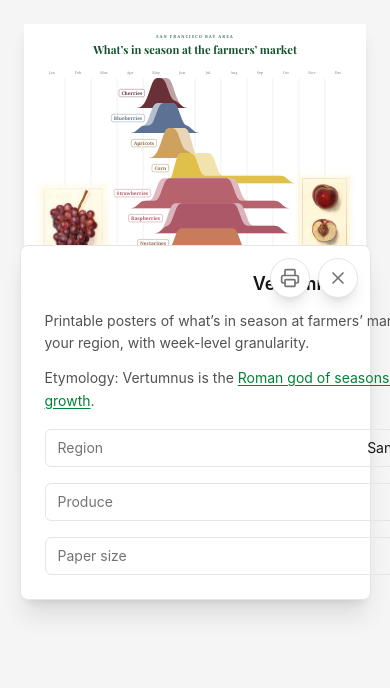
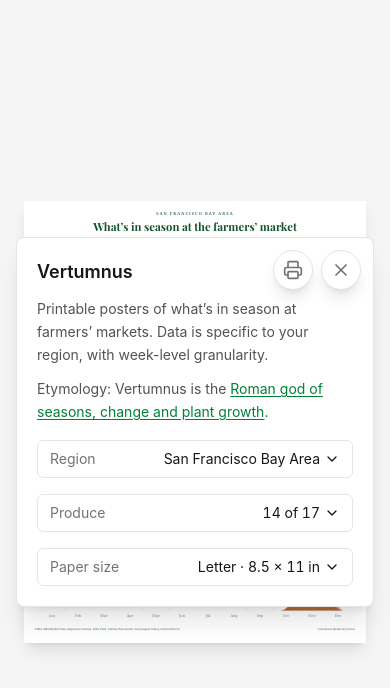
Before and after one commit to perspectivezoom/vertumnus, a React (Vite) app: page / in a window 390 px wide. Shown: the top 688 px of the page. Built offline with nearby package versions, Linux system fonts and the light colour scheme.

Commit message:
mobile responsiveness pass

```diff
--- a/src/components/poster/Banner.tsx
+++ b/src/components/poster/Banner.tsx
@@ -30,7 +30,7 @@ export function Banner() {
   return (
     <div
       data-screen-only
-      className="pointer-events-none fixed inset-0 flex items-center justify-center p-6"
+      className="pointer-events-none fixed inset-0 flex items-center justify-center p-4 sm:p-6"
     >
       <AnimatePresence initial={false}>
         {hideBanner ? (
@@ -62,7 +62,9 @@ export function Banner() {
             key="card"
             layoutId="banner"
             transition={{ layout: boxMorph }}
-            className="pointer-events-auto relative max-w-[90vw] rounded-lg border border-neutral-200 bg-white p-6 shadow-xl"
+            // Bounded by its parent and scrollable inside that: a phone held sideways is
+            // shorter than this card, and clipped controls would be unreachable.
+            className="pointer-events-auto relative max-h-full max-w-full overflow-y-auto overscroll-contain rounded-lg border border-neutral-200 bg-white p-5 shadow-xl sm:max-w-[90vw] sm:p-6"
           >
             <div className="absolute top-3 right-3 flex items-center gap-2">
               <PrintButton />
@@ -93,14 +95,23 @@ function PrintButton() {
   );
 }
 
-/** Lays out the banner's (growing) content: the intro, then the controls. */
+/**
+ * Lays out the banner's (growing) content: the reading beside the controls.
+ *
+ * Two columns wherever there is room, since the card covers the poster it configures and a
+ * stack of this is nearly twice as tall. Only a screen too narrow to divide gets the stack.
+ */
 function BannerContent() {
   return (
-    <div className="flex min-w-[32rem] max-w-[36rem] flex-col gap-4">
+    // The width floor stops the card collapsing around short content, but is wider than a phone.
+    <div className="flex w-full flex-col gap-4 sm:w-auto sm:min-w-[32rem] sm:max-w-[36rem] sm:flex-row sm:gap-6">
       <Intro />
-      <RegionPicker />
-      <CropPicker />
-      <PaperSizeSelector />
+      {/* Side by side, this column is the one under the floating buttons, so it starts below. */}
+      <div className="flex flex-col gap-4 sm:flex-1 sm:pt-8">
+        <RegionPicker />
+        <CropPicker />
+        <PaperSizeSelector />
+      </div>
     </div>
   );
 }
@@ -108,8 +119,9 @@ function BannerContent() {
 /** The banner's title and description. */
 function Intro() {
   return (
-    <div className="flex flex-col gap-3">
-      <h2 className="text-center text-lg font-semibold text-neutral-900">Vertumnus</h2>
+    <div className="flex flex-col gap-3 sm:flex-1">
+      {/* Stacked, the floating buttons are over this row; in columns they clear it. */}
+      <h2 className="pr-24 text-lg font-semibold text-neutral-900 sm:pr-0">Vertumnus</h2>
       <p className="text-sm leading-relaxed text-neutral-600">
         Printable posters of what&rsquo;s in season at farmers&rsquo; markets. Data is specific to
         your region, with week-level granularity.
--- a/src/components/poster/Expander.tsx
+++ b/src/components/poster/Expander.tsx
@@ -39,9 +39,10 @@ export function Expander({
       </button>
 
       {/* Capped and scrollable: the point of a control is to watch the poster change as you
-          use it, and a list long enough to cover the chart defeats that. */}
+          use it, and a list long enough to cover the chart defeats that. Also capped against
+          the viewport, which a landscape phone leaves shorter than the fixed figure. */}
       {expanded && (
-        <ul className="flex max-h-64 flex-col gap-0.5 overflow-y-auto overscroll-contain">
+        <ul className="flex max-h-[min(16rem,40dvh)] flex-col gap-0.5 overflow-y-auto overscroll-contain">
           {children}
         </ul>
       )}
--- a/src/components/poster/Poster.tsx
+++ b/src/components/poster/Poster.tsx
@@ -67,7 +67,8 @@ export function Poster() {
 
   // Fit both axes by capping *width* from the paper ratio: max-height would clamp the height
   // while leaving width maximal, letterboxing the poster and casting the shadow round the box.
-  const maxWidth = `min(64rem, calc((100vh - 3rem) * ${w} / ${h}))`;
+  // 3rem is the shell's padding; `dvh` tracks a phone's retracting browser chrome.
+  const maxWidth = `min(64rem, calc((100dvh - 3rem) * ${w} / ${h}))`;
   return (
     <>
       <PageSize width={w} height={h} unit={unit} />
--- a/src/components/poster/PosterShell.tsx
+++ b/src/components/poster/PosterShell.tsx
@@ -11,7 +11,9 @@ import { Banner } from '@/src/components/poster/Banner';
  */
 export function PosterShell() {
   return (
-    <main className="min-h-screen bg-neutral-100 p-6">
+    // Centred because the poster is capped by viewport height, so what it does not use would
+    // otherwise all pool below it. `dvh` tracks a phone's growing and shrinking browser chrome.
+    <main className="flex min-h-dvh items-center justify-center bg-neutral-100 p-6">
       <Outlet />
       <Banner />
     </main>
```
